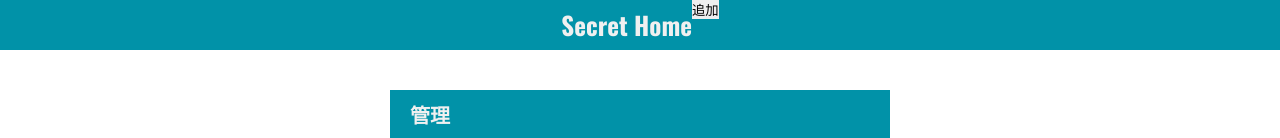
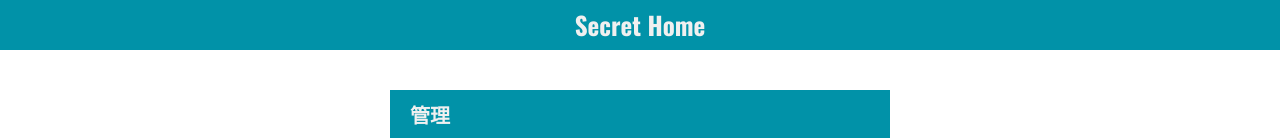
Before and after one commit to Kogepan229/Secrethome, a Next.js app in the folder next_app/: page /park/admin in a window 1280 px wide. Shown: the top 138 px of the page. Built offline with nearby package versions, Linux system fonts and the light colour scheme.

Commit message:
Remove add_content page link button from header

```diff
--- a/next_app/src/features/header/Header.tsx
+++ b/next_app/src/features/header/Header.tsx
@@ -7,9 +7,6 @@
       <Link href="/park/contents">
         <div className={css.header_logo}>Secret Home</div>
       </Link>
-      <Link href="/park/admin/add_content">
-        <button>追加</button>
-      </Link>
     </div>
   )
 }
```
